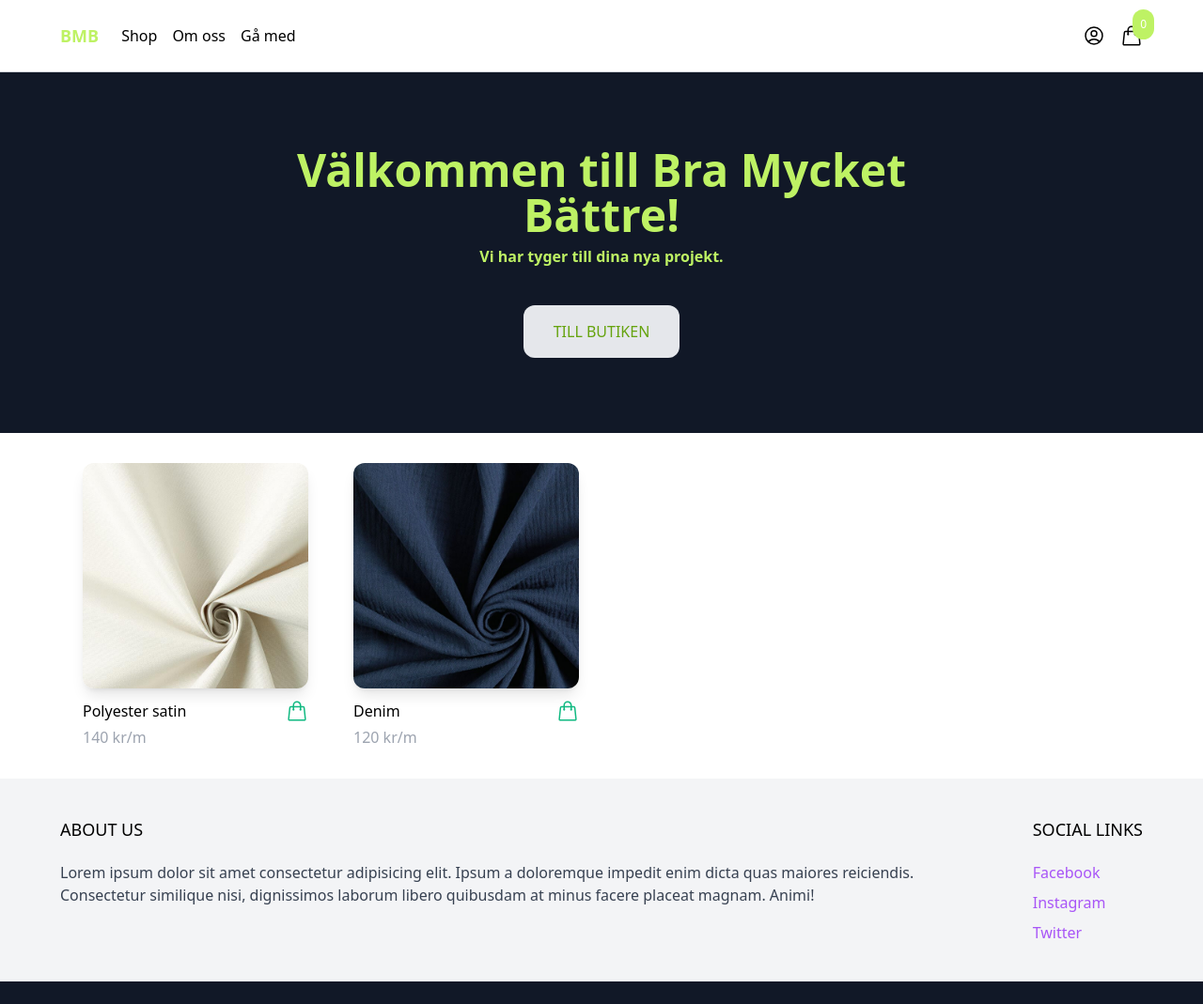
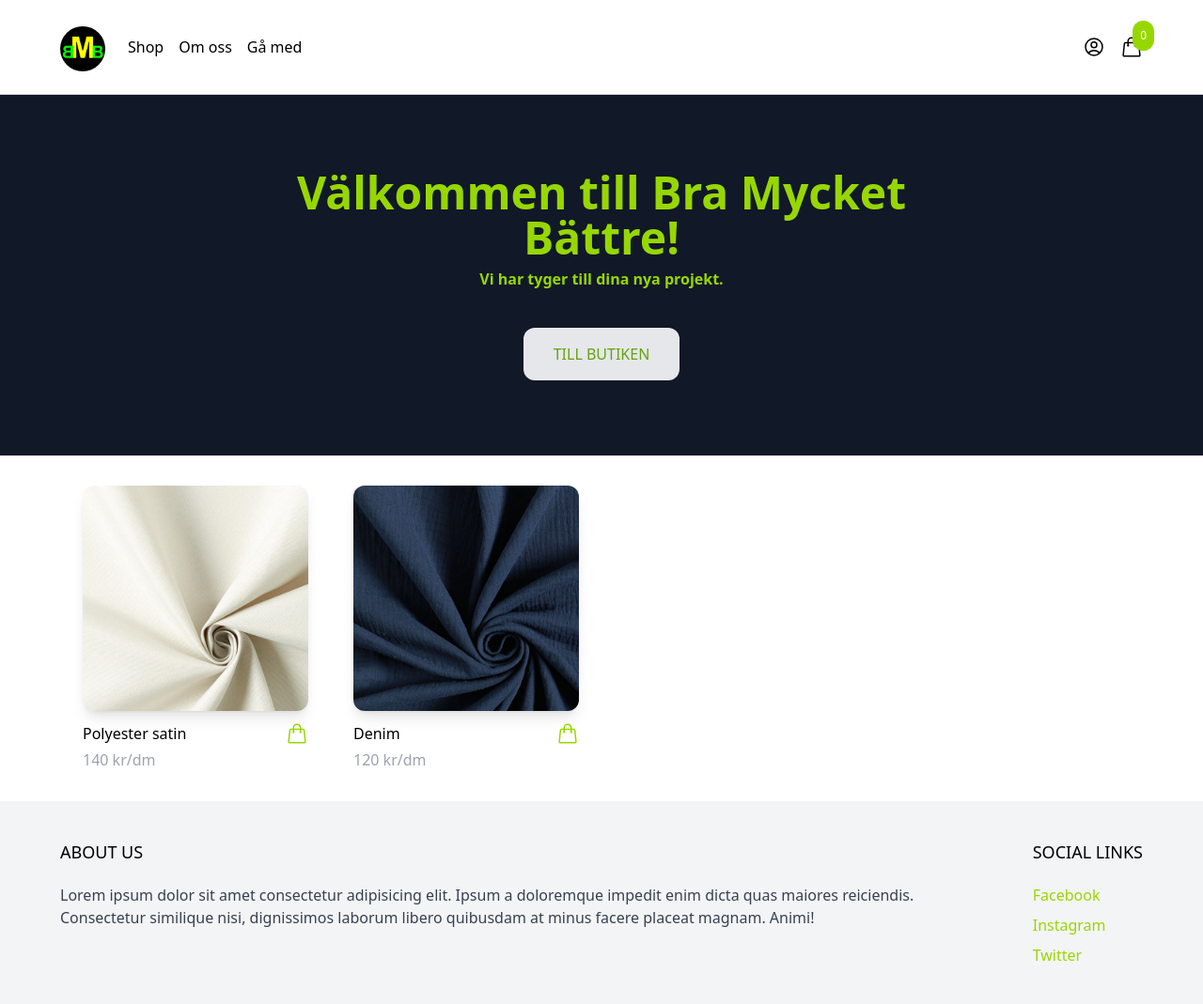
Before and after one commit to CBergane/BMB, a Django app: page / in a window 1280 px wide. Shown: the whole page at 94% size. Before the commit the page ends 1045 px from the top, so only its background shows below. Run offline with Django 4.2, Linux system fonts and the light colour scheme; data comes from the database, SQL or seed files in the repository; some libraries are stand-ins or nearby versions.

Commit message:
added some custom styling

```diff
--- a/bmb/bmb/settings.py
+++ b/bmb/bmb/settings.py
@@ -29,7 +29,7 @@ BASE_DIR = Path(__file__).resolve().parent.parent
 SECRET_KEY = os.environ.get('SECRET_KEY')
 
 # SECURITY WARNING: don't run with debug turned on in production!
-DEBUG = True
+DEBUG = False
 
 ALLOWED_HOSTS = ['8000-cbergane-bmb-hwfowlqnoyb.ws-eu103.gitpod.io', 'localhost', 'bmb-annelie-e3fc68fd7d04.herokuapp.com', ]
 
@@ -145,8 +145,7 @@ STATICFILES_DIRS = [os.path.join(BASE_DIR, 'static')]
 STATIC_ROOT = os.path.join(BASE_DIR, 'staticfiles')
 
 MEDIA_URL = '/media/'
-
-MEDIA_ROOT = BASE_DIR / 'media/'
+MEDIA_ROOT = os.path.join(BASE_DIR, 'media')
 
 # Default primary key field type
 # https://docs.djangoproject.com/en/4.2/ref/settings/#default-auto-field
--- a/bmb/cart/templates/cart/cart.html
+++ b/bmb/cart/templates/cart/cart.html
@@ -24,7 +24,7 @@
             </span>
         </div>
 
-        <a href="{% url 'checkout' %}" class="inline-block px-8 py-4 rounded-xl bg-lime-500 hover:bg-lime-700">Till Kassan</a>
+        <a href="{% url 'checkout' %}" class="inline-block px-8 py-4 rounded-xl green-bg">Till Kassan</a>
     </div>
 </div>
 {% endblock%}
--- a/bmb/cart/templates/cart/checkout.html
+++ b/bmb/cart/templates/cart/checkout.html
@@ -63,13 +63,13 @@
 
             <button
                 onclick="buy(event)"
-                class="inline-block px-8 py-4 rounded-xl bg-lime-500 hover:bg-lime-700"
+                class="inline-block px-8 py-4 rounded-xl green-bg"
             >
                 Betala
             </button>
             <button
                 onclick="payWithSwish(event)"
-                class="inline-block px-8 py-4 rounded-xl bg-lime-500 hover:bg-lime-700"
+                class="inline-block px-8 py-4 rounded-xl green-bg"
             >
                 Betala med Swish
             </button>
--- a/bmb/cart/templates/cart/partials/menu_cart.html
+++ b/bmb/cart/templates/cart/partials/menu_cart.html
@@ -3,5 +3,5 @@
         <path stroke-linecap="round" stroke-linejoin="round" d="M15.75 10.5V6a3.75 3.75 0 10-7.5 0v4.5m11.356-1.993l1.263 12c.07.665-.45 1.243-1.119 1.243H4.25a1.125 1.125 0 01-1.12-1.243l1.264-12A1.125 1.125 0 015.513 7.5h12.974c.576 0 1.059.435 1.119 1.007zM8.625 10.5a.375.375 0 11-.75 0 .375.375 0 01.75 0zm7.5 0a.375.375 0 11-.75 0 .375.375 0 01.75 0z" />
     </svg>
 
-    <span class="p-2 absolute -top-4 -right-3 bg-lime-300 text-white text-xs rounded-full">{{ cart|length }}</span>
+    <span class="p-2 absolute -top-4 -right-3 green-bg text-white text-xs rounded-full">{{ cart|length }}</span>
 </a>
--- a/bmb/core/templates/core/base.html
+++ b/bmb/core/templates/core/base.html
@@ -1,8 +1,10 @@
+{% load static %}
 <!DOCTYPE html>
 <html lang="en">
 <head>
     <meta charset="UTF-8">
     <meta name="viewport" content="width=device-width, initial-scale=1.0">
+    <link href="{% static 'style.css' %}" rel="stylesheet">
     <script src="https://cdn.tailwindcss.com"></script>
     <title>{% block title %}{% endblock %} | BMB</title>
 </head>
@@ -10,7 +12,9 @@
     <nav class="border-b border-gray-300">
         <div class="max-w-6xl mx-auto py-2 px-6 xl:px-0 items-center flex justify-between">
             <div class="menu-left flex items-center space-x-6">
-                <a href="{% url 'frontpage' %}" class="py-4 text-lg text-lime-300 font-semibold">BMB</a>
+                <a href="{% url 'frontpage' %}" class="py-4 mt-1 text-lg text-lime-300 font-semibold">
+                    <img src="{{ MEDIA_URL }}/media/BMB.png" class="h-12 w-auto rounded-full" alt="">
+                </a>
 
                 <ul class="flex items-center space-x-4">
                     <li class=""><a href="{% url 'shop' %}">Shop</a></li>
@@ -61,9 +65,9 @@
                 <h2 class="mb-5 uppercase text-lg">Social links</h2>
 
                 <ul class="space-y-2">
-                    <li><a href="#" target="_blank" class="text-purple-500 hover:text-purple-800">Facebook</a></li>
-                    <li><a href="#" target="_blank" class="text-purple-500 hover:text-purple-800">Instagram</a></li>
-                    <li><a href="#" target="_blank" class="text-purple-500 hover:text-purple-800">Twitter</a></li>
+                    <li><a href="#" target="_blank" class="green-color">Facebook</a></li>
+                    <li><a href="#" target="_blank" class="green-color">Instagram</a></li>
+                    <li><a href="#" target="_blank" class="green-color">Twitter</a></li>
                 </ul>
             </div>
         </div>
--- a/bmb/core/templates/core/edit_myaccount.html
+++ b/bmb/core/templates/core/edit_myaccount.html
@@ -27,7 +27,7 @@
         </div>
 
         <div>
-            <button class="py-4 px-6 rounded-xl text-gray-800 bg-lime-500 hover:bg-lime-700">Skicka</button>
+            <button class="py-4 px-6 rounded-xl text-gray-800 green-bg">Skicka</button>
         </div>
     </form>
 </div>
--- a/bmb/core/templates/core/frontpage.html
+++ b/bmb/core/templates/core/frontpage.html
@@ -1,13 +1,14 @@
 {% extends 'core/base.html' %}
+{% load static %}
 
 {% block title %}Välkommen{% endblock %}
 
 {% block content%}
 <header class="px-6 py-10 lg:py-20 bg-gray-900">
     <div class="max-w-3xl mx-auto text-center">
-        <p class="mb-2 text-3xl lg:text-5xl text-lime-300 font-bold">Välkommen till Bra Mycket Bättre!</p>
+        <p class="mb-2 text-3xl lg:text-5xl green-color font-bold">Välkommen till Bra Mycket Bättre!</p>
 
-        <p class="mb-10 text-lime-300 font-bold">Vi har tyger till dina nya projekt.</p>
+        <p class="mb-10 green-color font-bold">Vi har tyger till dina nya projekt.</p>
 
         <a href="{% url 'shop' %}" class="inline-block px-8 py-4 rounded-xl bg-gray-200 uppercase text-lime-600 hover:bg-gray-300">Till Butiken</a>
     </div>
--- a/bmb/core/templates/core/login.html
+++ b/bmb/core/templates/core/login.html
@@ -1,4 +1,5 @@
 {% extends 'core/base.html' %}
+{% load static %}
 
 {% block title %}Login{% endblock %}
 
@@ -34,7 +35,7 @@
                 {% endfor %}
             {% endif %}
             <div>
-                <button class="py-4 px-6 rounded-xl text-gray-600 bg-lime-300 hover:bg-lime-600 uppercase">Logga in</button>
+                <button class="py-4 px-6 rounded-xl text-gray-600 green-bg uppercase">Logga in</button>
             </div>
         </form>
     </div>
--- a/bmb/core/templates/core/myaccount.html
+++ b/bmb/core/templates/core/myaccount.html
@@ -12,7 +12,7 @@
         <strong>Användarnamn: </strong>{{ request.user.username }} <br>
         <strong>E-mail: </strong>{{ request.user.email }} <br>
 
-        <a href="{% url 'edit_myaccount' %}" class="inline-block mt-4 py-4 px-6 rounded-xl text-gray-800 bg-lime-500 hover:bg-lime-700">Redigera</a>
+        <a href="{% url 'edit_myaccount' %}" class="inline-block mt-4 py-4 px-6 rounded-xl text-gray-800 green-bg">Redigera</a>
     </div>
 
     <hr>
--- a/bmb/core/templates/core/shop.html
+++ b/bmb/core/templates/core/shop.html
@@ -26,9 +26,9 @@
         <h3 class="mt-6 mb-3 text-xl uppercase">Kategorier</h3>
 
         <ul class="space-y-2">
-            <li><a href="{% url 'shop' %}" class="{% if not active_category %} text-emerald-500 {% else %} text-gray-500 {% endif %}">Alla kategorier</a></li>
+            <li><a href="{% url 'shop' %}" class="{% if not active_category %} green-color {% else %} text-gray-500 {% endif %}">Alla kategorier</a></li>
             {% for category in categories %}
-            <li><a href="{% url 'shop' %}?category={{category.slug}}" class="{% if category.slug == active_category %} text-emerald-500 {% else %} text-gray-500 {% endif %}">{{category.namn}}</a></li>
+            <li><a href="{% url 'shop' %}?category={{category.slug}}" class="{% if category.slug == active_category %} green-color {% else %} text-gray-500 {% endif %}">{{category.namn}}</a></li>
             {% endfor %}
         </ul>
 
--- a/bmb/core/templates/core/signup.html
+++ b/bmb/core/templates/core/signup.html
@@ -65,7 +65,7 @@
             {% endfor %}
 
             <div>
-                <button class="py-4 px-6 rounded-xl text-white bg-lime-500 hover:bg-lime-700">Skicka in</button>
+                <button class="py-4 px-6 rounded-xl text-white green-bg">Skicka in</button>
             </div>
         </form>
     </div>
--- a/bmb/products/templates/products/partials/product_list_items.html
+++ b/bmb/products/templates/products/partials/product_list_items.html
@@ -13,7 +13,7 @@
         hx-get="{% url 'add_to_cart' produkt.id %}"
         hx-target="#menu-cart-btn"
         hx-swap="outerHTML"
-        class="text-emerald-500 hover:text-emerald-800"
+        class="green-color"
         >
 
             <svg xmlns="http://www.w3.org/2000/svg" fill="none" viewBox="0 0 24 24" stroke-width="1.5" stroke="currentColor" class="w-6 h-6">
@@ -22,5 +22,5 @@
         </a>
 
     </div>
-    <p class="pt-1 text-gray-400">{{ produkt.pris}} kr/m</p>
+    <p class="pt-1 text-gray-400">{{ produkt.pris}} kr/dm</p>
 </div>
--- a/bmb/products/templates/products/product.html
+++ b/bmb/products/templates/products/product.html
@@ -26,7 +26,7 @@
         {% endif %}
 
         <a href="#"
-        class="mt-6 inline-block px-8 py-4 rounded-xl bg-emerald-400 text-gray-200 hover:bg-emerald-800"
+        class="mt-6 inline-block px-8 py-4 rounded-xl green-bg text-gray-200"
         hx-get="{% url 'add_to_cart' produkt.id %}"
         hx-target="#menu-cart-btn"
         hx-swap="outerHTML"
--- /dev/null
+++ b/bmb/static/style.css
@@ -0,0 +1,15 @@
+.green-color {
+    color: #97d700;
+}
+
+.green-color:hover {
+    color: #729b11;
+}
+
+.green-bg {
+    background-color: #97d700;
+}
+
+.green-bg:hover {
+    background-color: #729b11;
+}
```
Also changed, not shown: bmb/media/BMB.png (added).
